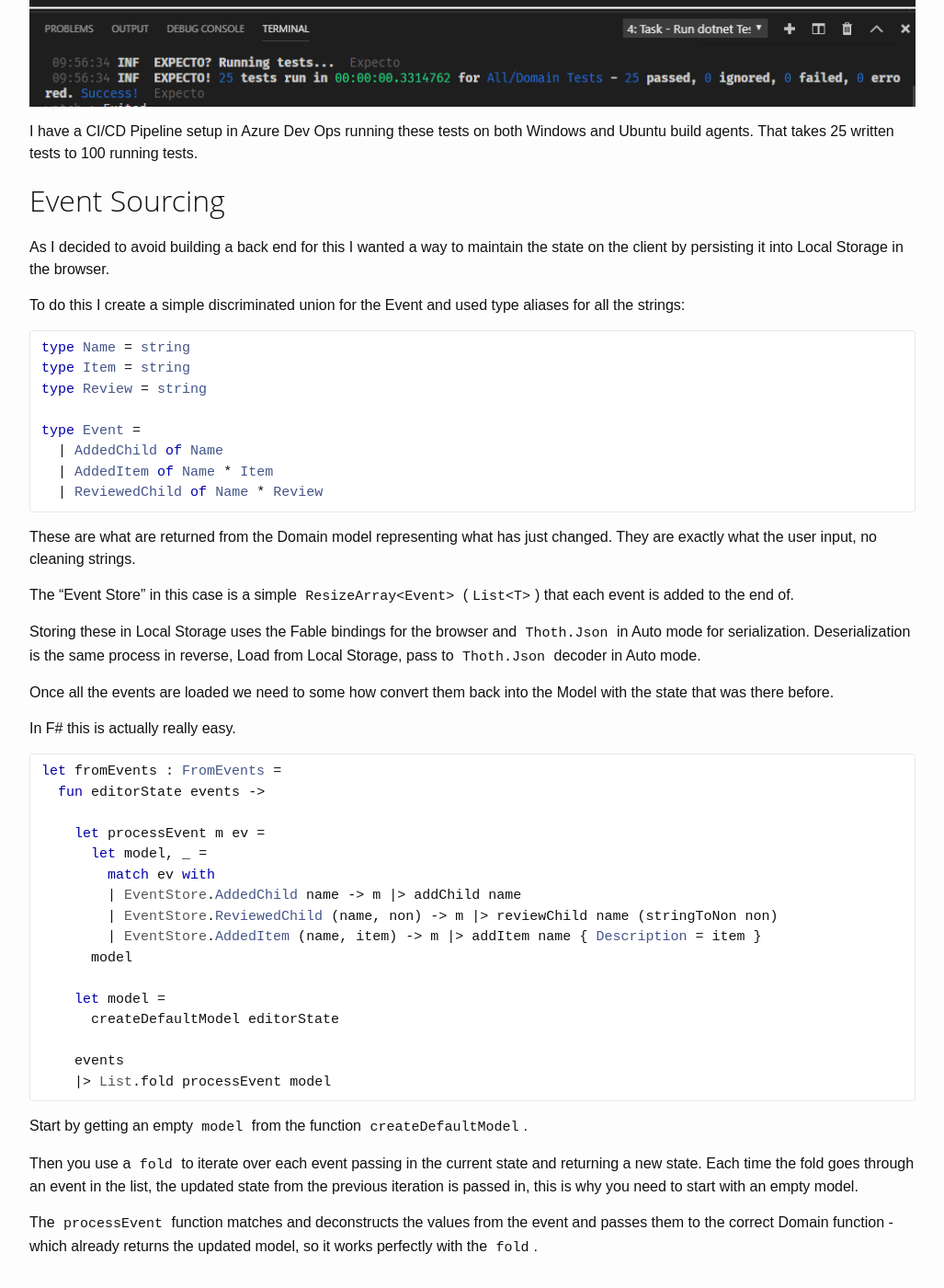
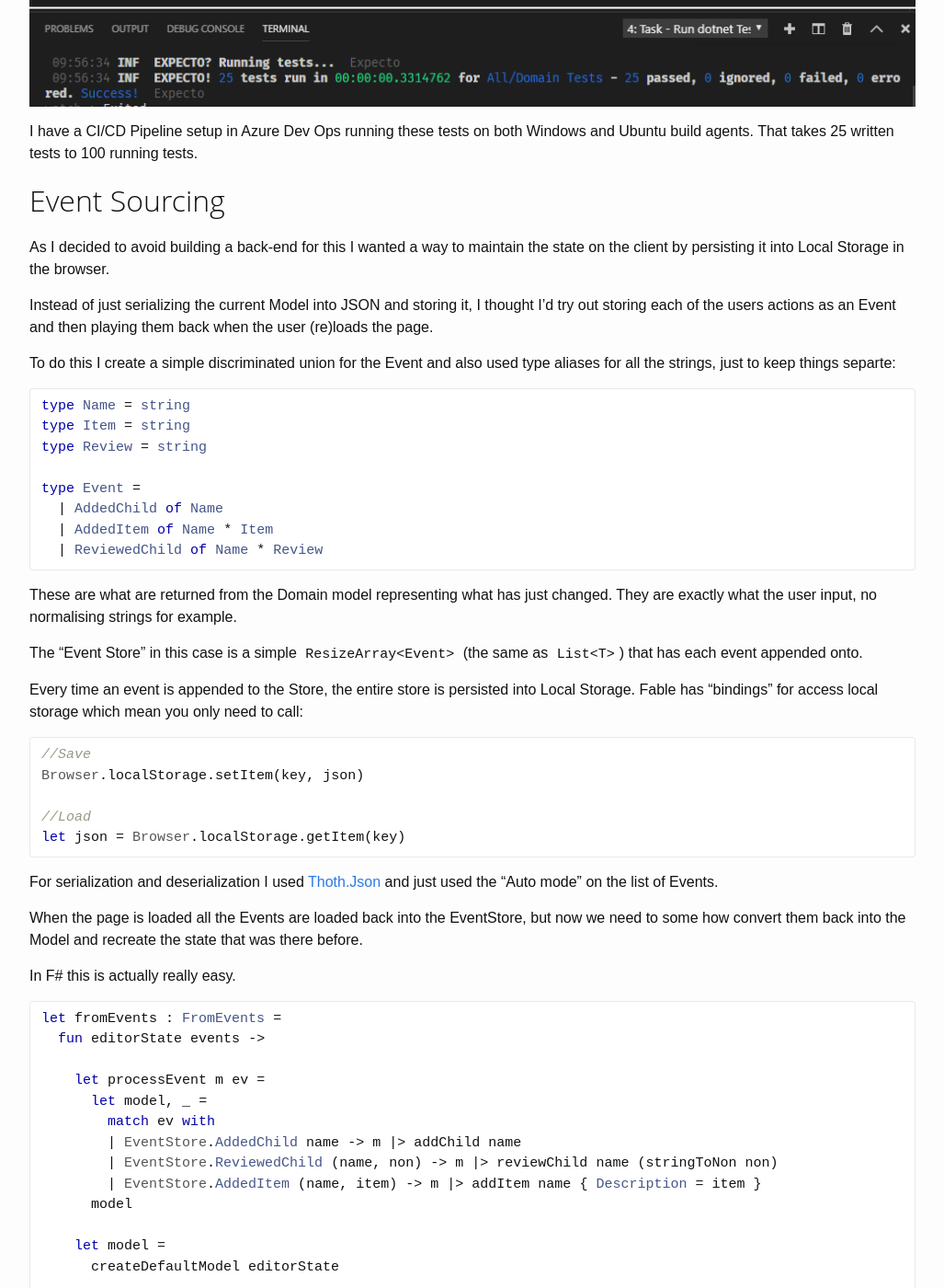
Before and after one commit to xdaDaveShaw/xdaDaveShaw.github.io, a Jekyll site: the page built from blog/_posts/2018-12-21-santas-xmas-list-in-fable.md, in a window 1280 px wide and 1400 px high, scrolled down 4448 px. Shown: the whole window at 92% size, without its empty margins (126-1153 px from the left). Built offline with Jekyll 4.4.1, drawn with Linux system fonts in a browser that asks for light colours; some of the changed text lies outside the part shown.

Commit message:
update event source

````diff
--- a/blog/_posts/2018-12-21-santas-xmas-list-in-fable.md
+++ b/blog/_posts/2018-12-21-santas-xmas-list-in-fable.md
@@ -161,9 +161,12 @@ I have a CI/CD Pipeline setup in Azure Dev Ops running these tests on both Windo
 
 ## Event Sourcing
 
-As I decided to avoid building a back end for this I wanted a way to maintain the state on the client by persisting it into Local Storage in the browser.
+As I decided to avoid building a back-end for this I wanted a way to maintain the state on the client by persisting it into Local Storage in the browser.
 
-To do this I create a simple discriminated union for the Event and used type aliases for all the strings:
+Instead of just serializing the current Model into JSON and storing it, I thought I'd try out storing each of the users actions as an Event and
+then playing them back when the user (re)loads the page.
+
+To do this I create a simple discriminated union for the Event and also used type aliases for all the strings, just to keep things separte:
 
 ```fsharp
 type Name = string
@@ -176,13 +179,25 @@ type Event =
   | ReviewedChild of Name * Review
 ```
 
-These are what are returned from the Domain model representing what has just changed. They are exactly what the user input, no cleaning strings.
+These are what are returned from the Domain model representing what has just changed. They are exactly what the user input, no normalising strings
+for example.
 
-The "Event Store" in this case is a simple `ResizeArray<Event>` (`List<T>`) that each event is added to the end of.
+The "Event Store" in this case is a simple `ResizeArray<Event>` (the same as `List<T>`) that has each event appended onto.
 
-Storing these in Local Storage uses the Fable bindings for the browser and `Thoth.Json` in Auto mode for serialization. Deserialization is the same process in reverse, Load from Local Storage, pass to `Thoth.Json` decoder in Auto mode.
+Every time an event is appended to the Store, the entire store is persisted into Local Storage. Fable has "bindings" for access local storage which
+mean you only need to call:
 
-Once all the events are loaded we need to some how convert them back into the Model with the state that was there before.
+```fsharp
+//Save
+Browser.localStorage.setItem(key, json)
+
+//Load
+let json = Browser.localStorage.getItem(key)
+```
+
+For serialization and deserialization I used [Thoth.Json][10] and just used the "Auto mode" on the list of Events.
+
+When the page is loaded all the Events are loaded back into the EventStore, but now we need to some how convert them back into the Model and recreate the state that was there before.
 
 In F# this is actually really easy.
 
@@ -205,9 +220,9 @@ let fromEvents : FromEvents =
     |> List.fold processEvent model
 ```
 
-Start by getting an empty `model` from the function `createDefaultModel`.
+It starts by declaring a function to process the events, then getting an empty `model` from the function `createDefaultModel`.
 
-Then you use a `fold` to iterate over each event passing in the current state and returning a new state. Each time the fold goes through an event in the list, the updated state from the previous iteration is passed in, this is why you need to start with an empty model.
+Then it uses a `fold` to iterate over each event, passing in the current state and returning a new state. Each time the fold goes through an event in the list, the updated state from the previous iteration is passed in, this is why you need to start with an empty model.
 
 The `processEvent` function matches and deconstructs the values from the event and passes them to the correct Domain function - which already returns the updated model, so it works perfectly with the `fold`.
 
````
Also changed, not shown: other parts of blog/_posts/2018-12-21-santas-xmas-list-in-fable.md (+1 -0 lines).
